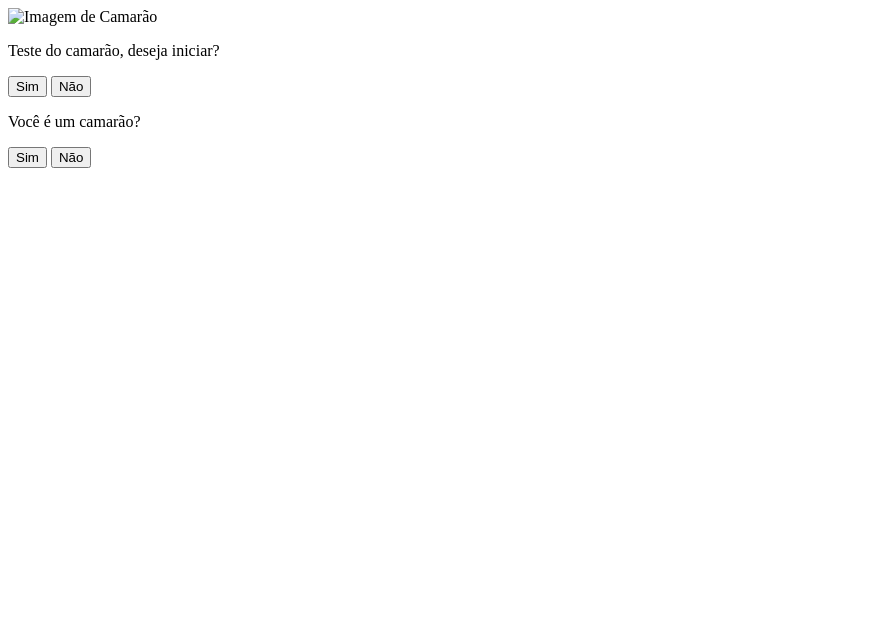
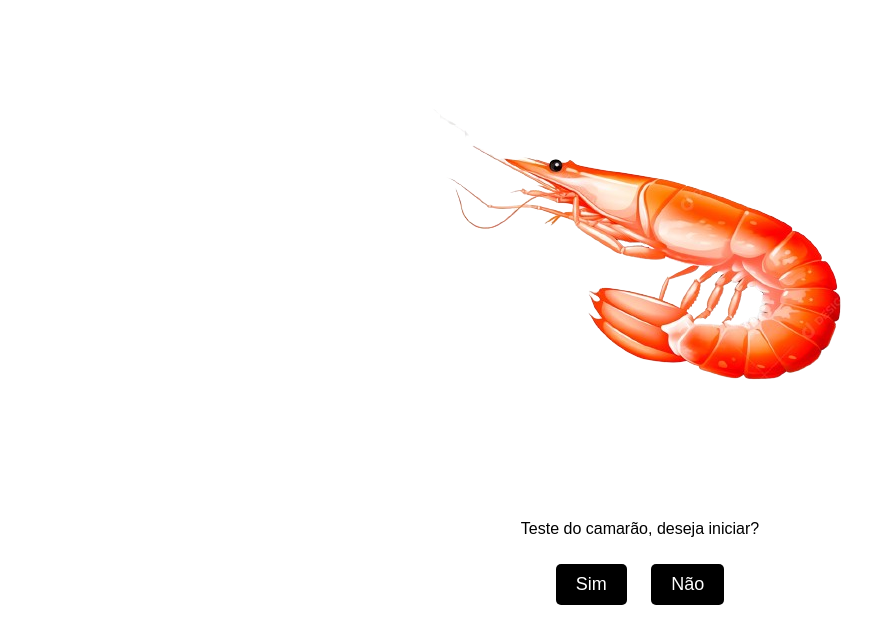
Before and after one commit to RodrigoDia-s/shrimp, a plain HTML site: page index.html in a window 1280 px wide. Shown: the whole page, without its empty margins (0-896 px from the left). Drawn offline with Linux system fonts and the light colour scheme; the site is published under a folder, as on GitHub Pages, so addresses that start at the root find nothing.

Commit message:
alteracao

```diff
--- a/index.html
+++ b/index.html
@@ -4,11 +4,11 @@
   <meta charset="UTF-8">
   <meta name="viewport" content="width=device-width, initial-scale=1.0">
   <title>Teste do Camarão</title>
-  <link rel="stylesheet" href="/src/css/default.css">
+  <link rel="stylesheet" href="./src/css/default.css">
 </head>
 <body>
   <div class="container">
-    <img src="/src/img/shrimp-removebg-preview.png" alt="Imagem de Camarão">
+    <img src="./src/img/shrimp-removebg-preview.png" alt="Imagem de Camarão">
     <p>Teste do camarão, deseja iniciar?</p>
     <button id="btnSim">Sim</button>
     <button id="btnNao">Não</button>
@@ -20,6 +20,6 @@
     <button id="btnNaoPopup">Não</button>
   </div>
 
-  <script src="/src/js/default.js"></script>
+  <script src="./src/js/default.js"></script>
 </body>
 </html>
```
Also changed, not shown: src/camaraokk.html (+2 -2 lines), src/terceira_pagina.html (+1 -1 lines).
